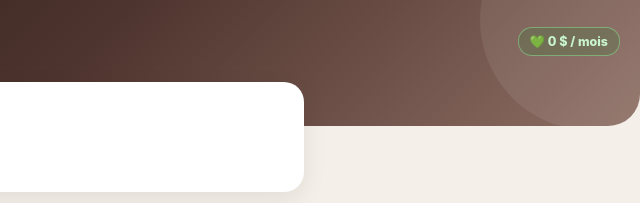
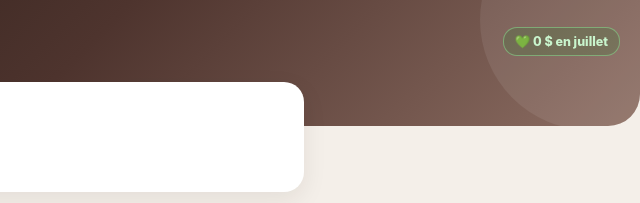
Before and after one commit to koffielieyvesalain-cloud/mes-prelevements, a plain HTML site: page index.html in a window 1280 px wide. Shown: the top 203 px of the page, 640-1280 px from the left. Drawn offline with Linux system fonts and the light colour scheme.

Commit message:
Badge : nom du mois au lieu de "par mois"

```diff
--- a/index.html
+++ b/index.html
@@ -1166,10 +1166,11 @@
   }
   function majBadgeVital() {
     var t = totalMois(auj.getFullYear(), auj.getMonth()).total;
-    var txt = '💚 ' + fmtMontant(t) + ' / mois';
+    var nomMois = auj.toLocaleDateString('fr-FR', { month: 'long' });
+    var txt = '💚 ' + fmtMontant(t) + ' en ' + nomMois;
     document.getElementById('badgeVital').textContent = txt;
     document.getElementById('badgeVitalFixe').textContent = txt;
-    document.getElementById('badgeVital').title = 'Il te faut ' + fmtMontant(t) + ' ce mois-ci pour couvrir tous tes prélèvements';
+    document.getElementById('badgeVital').title = 'Il te faut ' + fmtMontant(t) + ' en ' + nomMois + ' pour couvrir tous tes prélèvements';
   }
   window.addEventListener('scroll', function () {
     document.getElementById('badgeVitalFixe').classList.toggle('visible', window.scrollY > 130);
```
